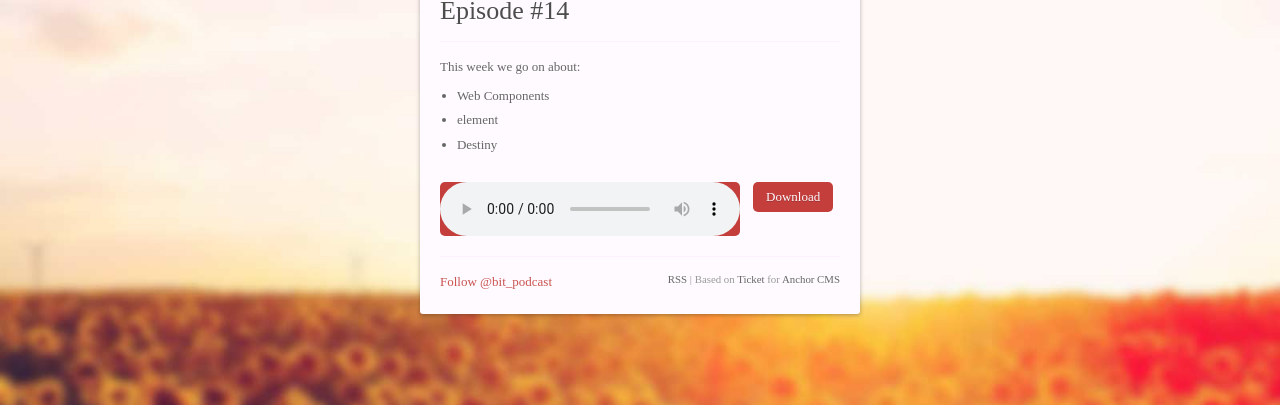
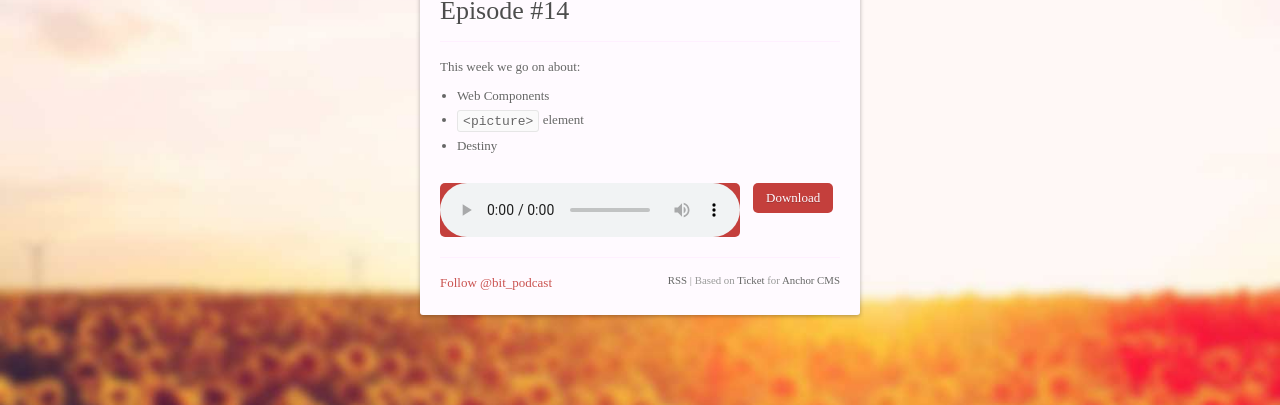
Before and after one commit to benjaminreid/bitpodcast.com, a Jekyll site: the page built from _posts/2014-09-25-episode-14.md, in a window 1280 px wide. Shown: the part 130-535 px from the top of the page. Built offline with Jekyll 4.4.1, drawn with Linux system fonts in a browser that asks for light colours; some web fonts are replaced; comment, search, counter and statistics services are not loaded.

Commit message:
Updated episode 14's description to escape the <

```diff
--- a/_posts/2014-09-25-episode-14.md
+++ b/_posts/2014-09-25-episode-14.md
@@ -9,5 +9,5 @@ excerpt: "In this episode we talk Web Components, the <picture> element, and Des
 This week we go on about:
 
 * Web Components
-* <picture> element
+* `<picture>` element
 * Destiny
```
